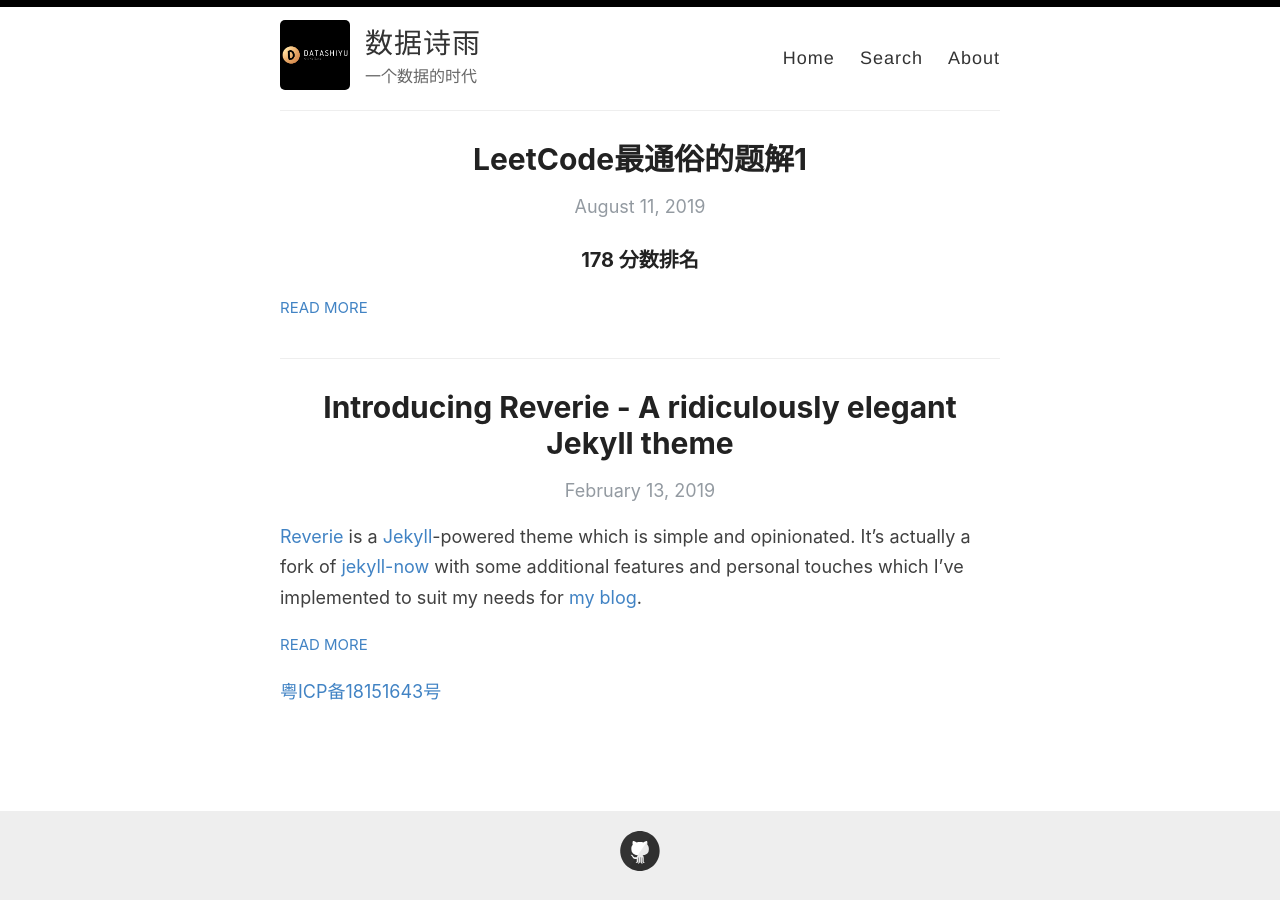
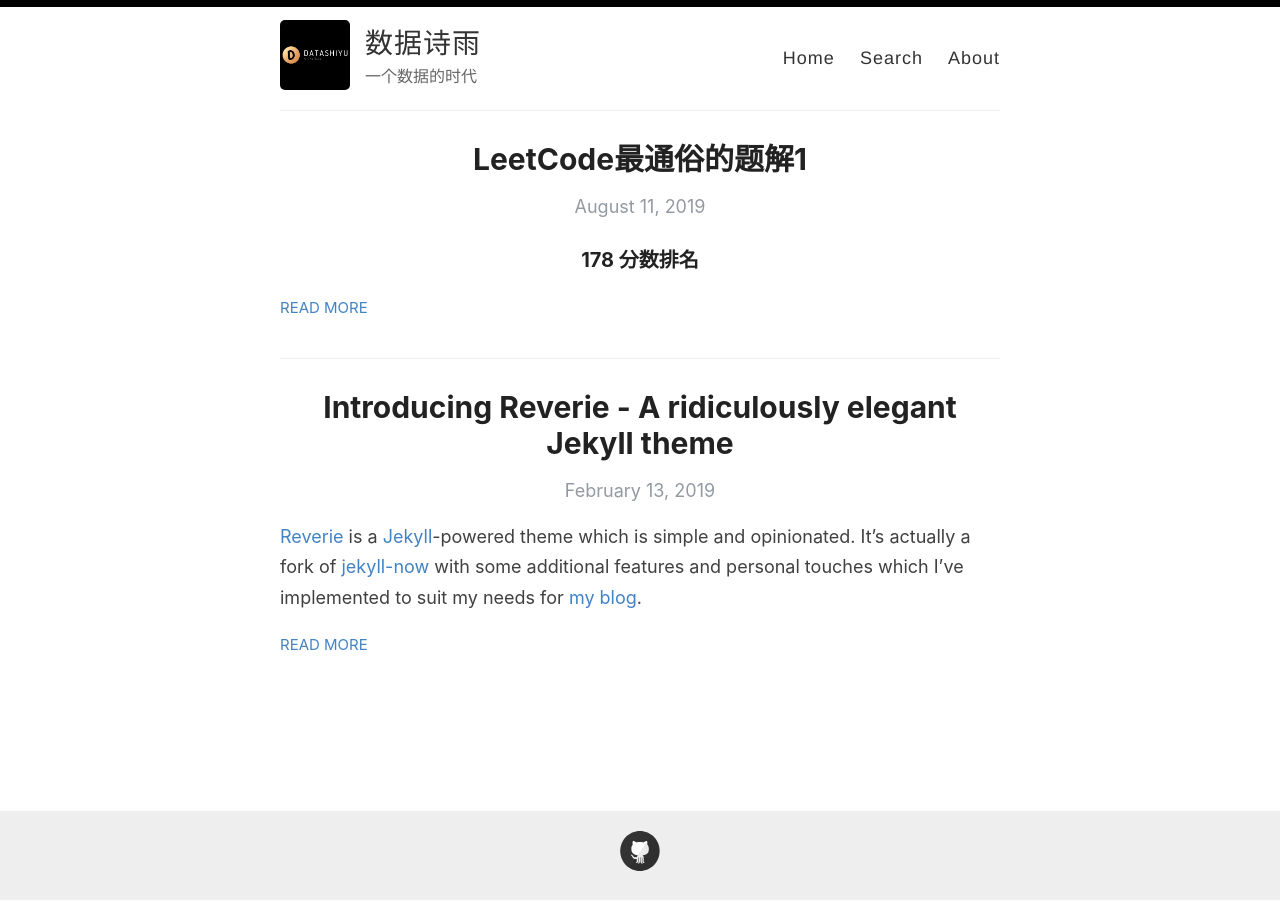
Before and after one commit to GOODXIONG/GOODXIONG.github.io, a Jekyll site: the page built from index.html, in a window 1280 px wide. Built offline with Jekyll 4.4.1, drawn with Linux system fonts in a browser that asks for light colours; the list of posts is cut into pages by our own code; comment, search, counter and statistics services are not loaded.

Commit message:
Update index.html

```diff
--- a/index.html
+++ b/index.html
@@ -47,5 +47,3 @@ layout: default
   </div>
   {% endif %}
 </div>
-
-<div id="footer"><a href="http://beian.miit.gov.cn">粤ICP备18151643号</a></div>
```
